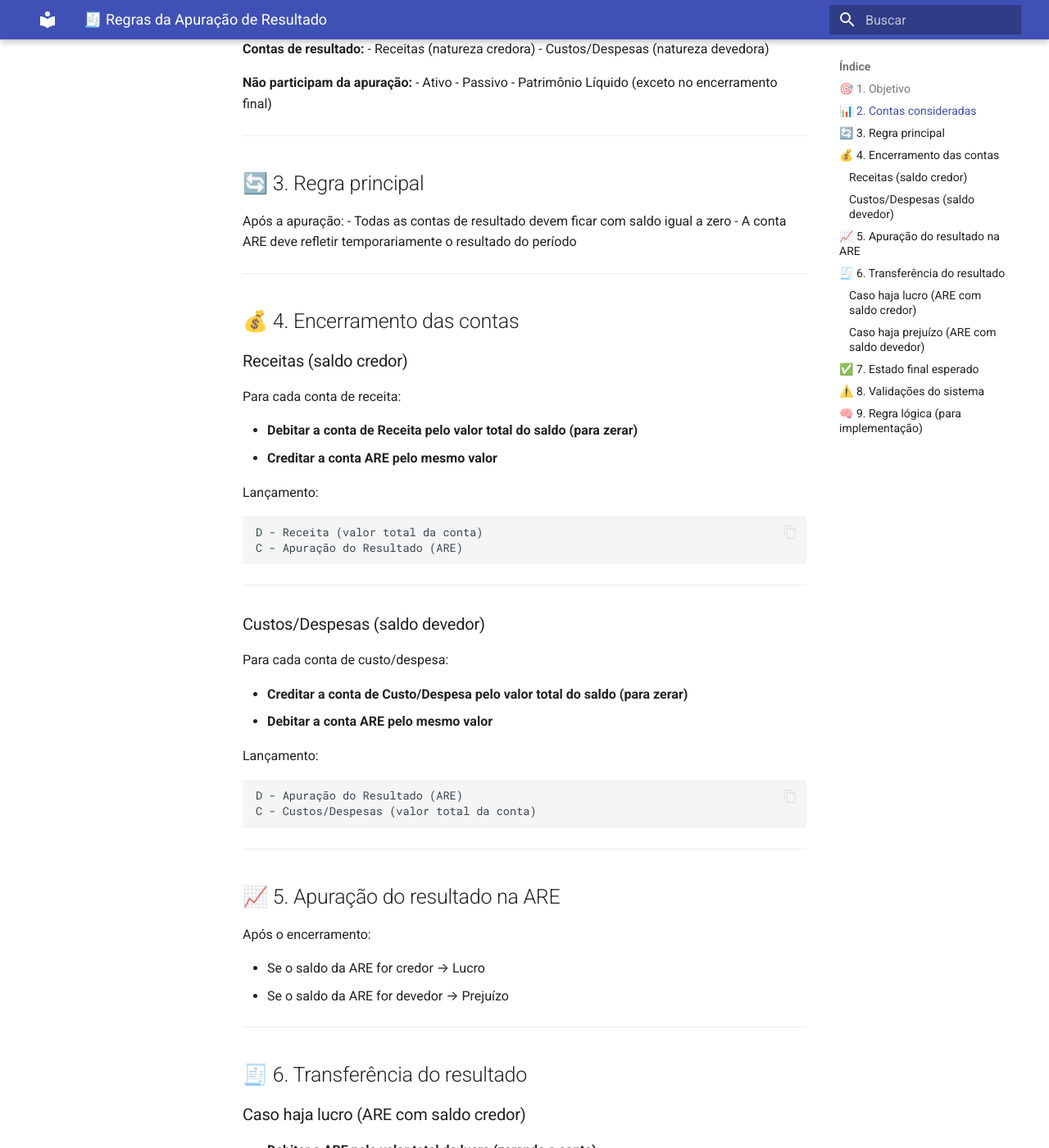
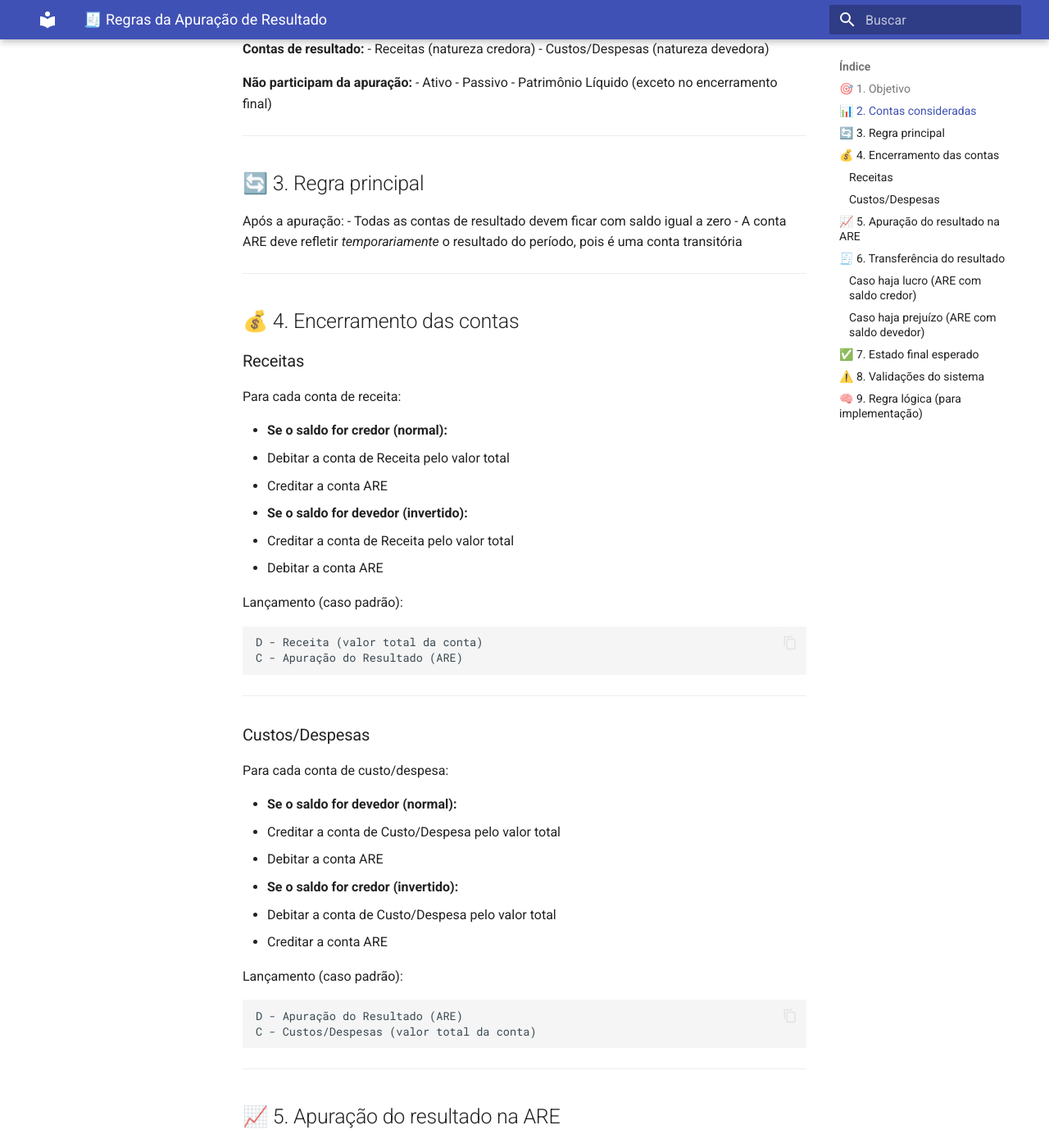
Before and after one commit to NES-Contabilidade-Integrada/doc-coins2026.1, an MkDocs documentation site: the page built from docs/requisitos/apuracao-regras.md, in a window 1280 px wide and 1400 px high, scrolled down 400 px. Shown: the whole window at 82% size. Built offline with MkDocs 1.6.1 and Material for MkDocs 9.7.7, drawn with Linux system fonts in a browser that asks for light colours; some of the changed text lies outside the part shown.

Commit message:
Refine rules for account closure and adjustments

````diff
--- a/docs/requisitos/apuracao-regras.md
+++ b/docs/requisitos/apuracao-regras.md
@@ -21,20 +21,25 @@ Encerrar (zerar) todas as contas de resultado (Receitas e Custos/Despesas) e tra
 ## 🔄 3. Regra principal
 Após a apuração:
 - Todas as contas de resultado devem ficar com saldo igual a zero
-- A conta ARE deve refletir temporariamente o resultado do período
+- A conta ARE deve refletir *temporariamente* o resultado do período, pois é uma conta transitória
 
 ---
 
 ## 💰 4. Encerramento das contas
 
-### Receitas (saldo credor)
+### Receitas
 
 Para cada conta de receita:
 
-- **Debitar a conta de Receita pelo valor total do saldo (para zerar)**
-- **Creditar a conta ARE pelo mesmo valor**
+- **Se o saldo for credor (normal):**
+  - Debitar a conta de Receita pelo valor total
+  - Creditar a conta ARE
 
-Lançamento:
+- **Se o saldo for devedor (invertido):**
+  - Creditar a conta de Receita pelo valor total
+  - Debitar a conta ARE
+
+Lançamento (caso padrão):
 ```
 D - Receita (valor total da conta)
 C - Apuração do Resultado (ARE)
@@ -42,14 +47,19 @@ C - Apuração do Resultado (ARE)
 
 ---
 
-### Custos/Despesas (saldo devedor)
+### Custos/Despesas
 
 Para cada conta de custo/despesa:
 
-- **Creditar a conta de Custo/Despesa pelo valor total do saldo (para zerar)**
-- **Debitar a conta ARE pelo mesmo valor**
+- **Se o saldo for devedor (normal):**
+  - Creditar a conta de Custo/Despesa pelo valor total
+  - Debitar a conta ARE
 
-Lançamento:
+- **Se o saldo for credor (invertido):**
+  - Debitar a conta de Custo/Despesa pelo valor total
+  - Creditar a conta ARE
+
+Lançamento (caso padrão):
 ```
 D - Apuração do Resultado (ARE)
 C - Custos/Despesas (valor total da conta)
@@ -119,12 +129,20 @@ Antes de permitir a apuração:
 
 ```
 Para cada conta de Receita:
-    debitar pelo valor total
-    creditar ARE
+    if saldo > 0 (credor):
+        debitar conta
+        creditar ARE
+    else:
+        creditar conta
+        debitar ARE
 
 Para cada conta de Custos/Despesas:
-    creditar pelo valor total
-    debitar ARE
+    if saldo > 0 (devedor):
+        creditar conta
+        debitar ARE
+    else:
+        debitar conta
+        creditar ARE
 
 Se saldo ARE for credor:
     transferir para Lucros Acumulados
````
